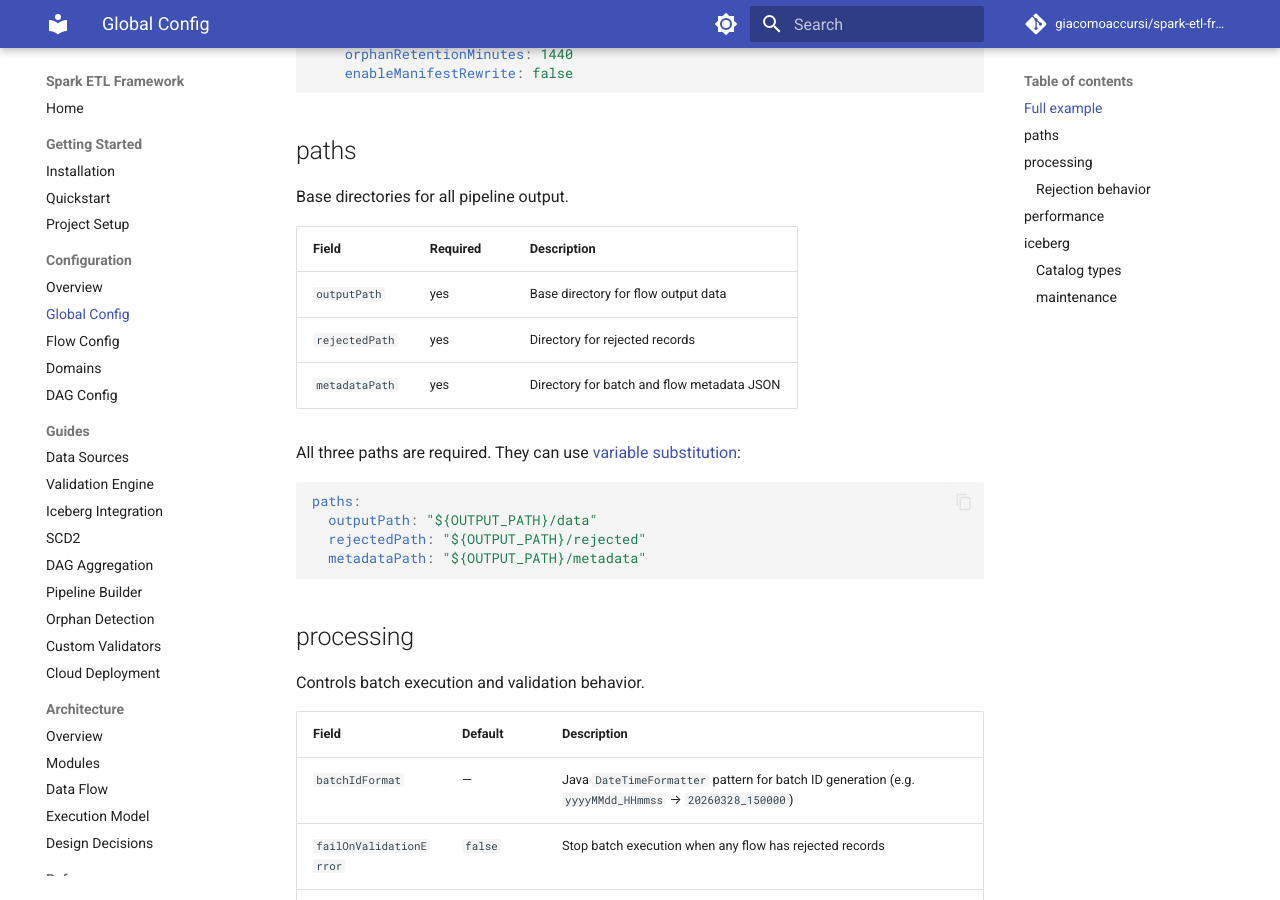
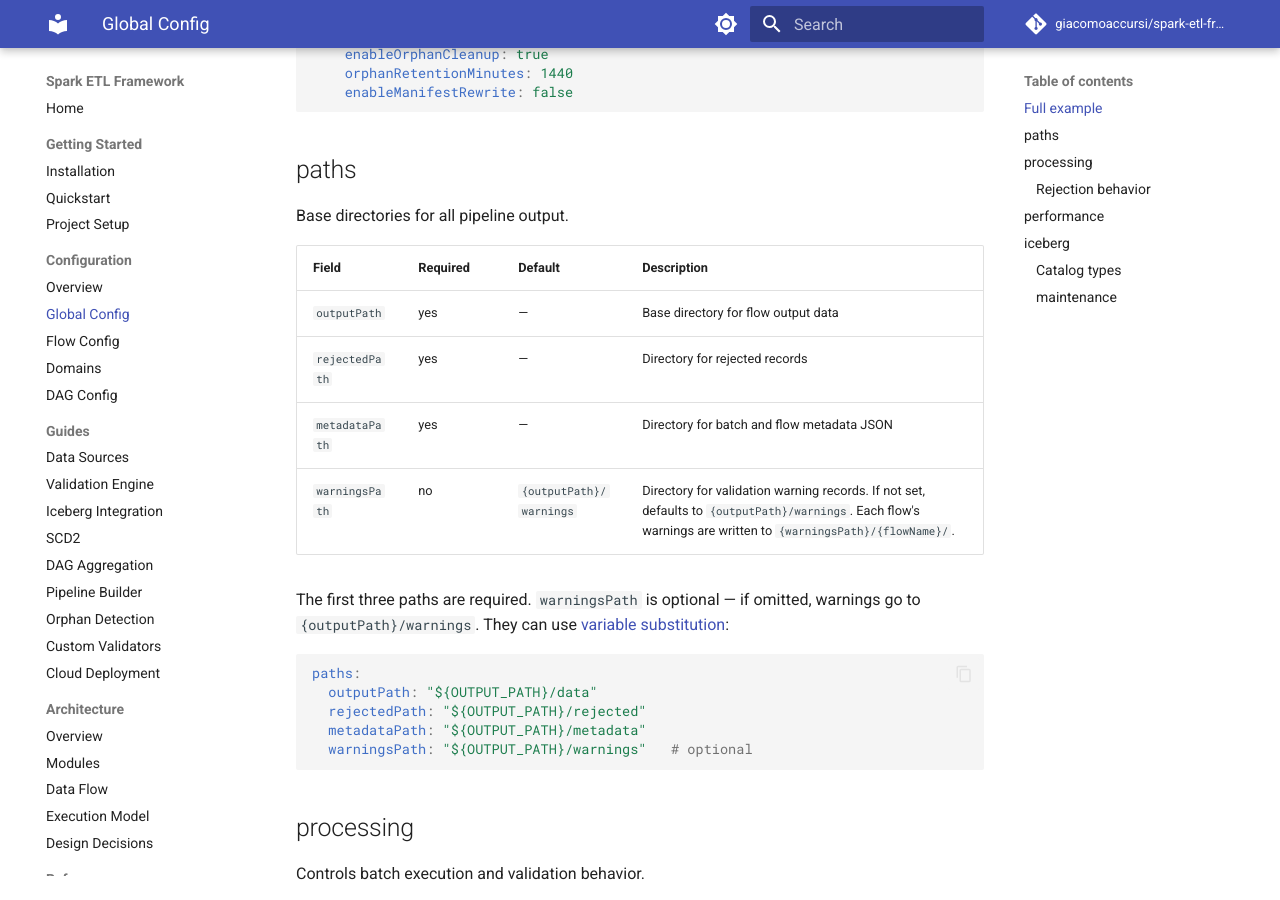
Before and after one commit to giacomoaccursi/Floe, an MkDocs documentation site: the page built from site-docs/configuration/global.md, in a window 1280 px wide and 900 px high, scrolled down 776 px. Built offline with MkDocs 1.6.1 and Material for MkDocs 9.7.7, drawn with Linux system fonts in a browser that asks for light colours; comment, search, counter and statistics services are not loaded; some of the changed text lies outside the part shown.

Commit message:
feat(config): add optional warningsPath to PathsConfig

````diff
--- a/site-docs/configuration/global.md
+++ b/site-docs/configuration/global.md
@@ -9,6 +9,7 @@ paths:
   outputPath: "output/data"
   rejectedPath: "output/rejected"
   metadataPath: "output/metadata"
+  warningsPath: "output/warnings"   # optional, defaults to {outputPath}/warnings
 
 processing:
   batchIdFormat: "yyyyMMdd_HHmmss"
@@ -40,19 +41,21 @@ iceberg:
 
 Base directories for all pipeline output.
 
-| Field | Required | Description |
-|-------|----------|-------------|
-| `outputPath` | yes | Base directory for flow output data |
-| `rejectedPath` | yes | Directory for rejected records |
-| `metadataPath` | yes | Directory for batch and flow metadata JSON |
+| Field | Required | Default | Description |
+|-------|----------|---------|-------------|
+| `outputPath` | yes | — | Base directory for flow output data |
+| `rejectedPath` | yes | — | Directory for rejected records |
+| `metadataPath` | yes | — | Directory for batch and flow metadata JSON |
+| `warningsPath` | no | `{outputPath}/warnings` | Directory for validation warning records. If not set, defaults to `{outputPath}/warnings`. Each flow's warnings are written to `{warningsPath}/{flowName}/`. |
 
-All three paths are required. They can use [variable substitution](overview.md#variable-substitution):
+The first three paths are required. `warningsPath` is optional — if omitted, warnings go to `{outputPath}/warnings`. They can use [variable substitution](overview.md#variable-substitution):
 
 ```yaml
 paths:
   outputPath: "${OUTPUT_PATH}/data"
   rejectedPath: "${OUTPUT_PATH}/rejected"
   metadataPath: "${OUTPUT_PATH}/metadata"
+  warningsPath: "${OUTPUT_PATH}/warnings"   # optional
 ```
 
 ## processing
````
Also changed, not shown: site-docs/architecture/data-flow.md (+2 -2 lines), site-docs/guides/validation.md (+2 -2 lines), site-docs/reference/config-reference.md (+6 -5 lines), 3 other files.
